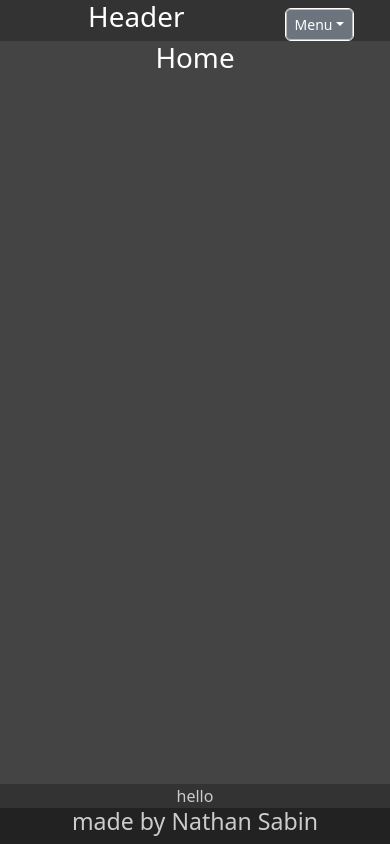
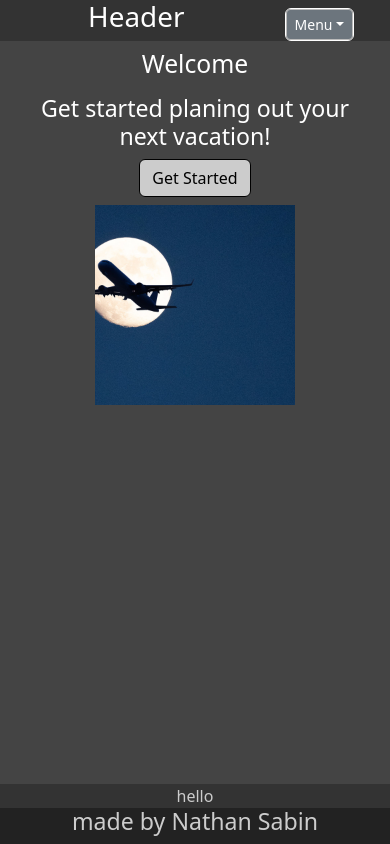
Before and after one commit to nathansabin/travel-web-app, a React (Create React App) app in the folder client/: page /home in a window 390 px wide. Built offline with nearby package versions, Linux system fonts and the light colour scheme.

Commit message:
added basic home page

```diff
--- a/client/src/components/App.js
+++ b/client/src/components/App.js
@@ -5,10 +5,7 @@ import Header from './header';
 import Footer from './footer';
 import {
   Home,
-  Login,
-  Buy,
-  Sell,
-  History
+  Login
 } from "../pages";
 
 
@@ -26,18 +23,6 @@ function App() {
               path="/home"
               element={<Home/>}
             />
-            <Route
-              path="/buy"
-              element={<Buy/>}
-            />
-            <Route
-              path="/sell"
-              element={<Sell/>}
-            />
-            <Route
-              path="/history"
-              element={<History/>}
-            />
           </Routes>
         </Router>
       <Footer />
--- a/client/src/components/header/header.css
+++ b/client/src/components/header/header.css
@@ -1,6 +1,5 @@
 .header div{
     background-color: #333333;
-    /* margin-top: 500px; */
 }
 
 .button button {
--- a/client/src/pages/buy/index.js
+++ /dev/null
@@ -1,11 +0,0 @@
-import React from 'react';
-
-function Buy() {
-    return (
-        <div>
-            <h1>Buy</h1>
-        </div>
-    );
-}
-
-export default Buy;
--- a/client/src/pages/history/index.js
+++ /dev/null
@@ -1,11 +0,0 @@
-import React from 'react';
-
-function History() {
-    return (
-        <div>
-            <h1>History</h1>
-        </div>
-    );
-}
-
-export default History;
--- a/client/src/pages/home/home.css
+++ b/client/src/pages/home/home.css
@@ -0,0 +1,45 @@
+.home {
+    width: 80%;
+    margin: 0 auto;
+}
+
+.header {
+    font-weight: 100;
+    color: #ffffff;
+}
+
+.hori {
+    display: flex;
+    flex-direction: row;
+    gap: 8px;
+}
+
+.image {
+    width: 450px;
+    height: 400px;
+    background-color: red;
+}
+
+.bio .btn {
+    background-color: #cccccc;
+    border: 1px solid #000000;
+    color: black;
+}
+
+@media (max-width: 650px) {
+    .image {
+        width: 300px;
+        height: 250px;
+    }
+}
+
+@media (max-width: 400px) {
+    .hori {
+        flex-direction: column;
+    }
+    .image {
+        margin: 0 auto;
+        width: 200px;
+        height: 200px;
+    }
+}
--- a/client/src/pages/home/index.js
+++ b/client/src/pages/home/index.js
@@ -1,9 +1,20 @@
 import React from 'react';
+import './home.css';
+import 'bootstrap/dist/css/bootstrap.css'
+import 'bootstrap/dist/js/bootstrap.bundle.min.js';
+import travel from '../../assets/images/airplane_stock.jpg';
 
 function Home() {
     return (
-        <div>
-            <h1>Home</h1>
+        <div className='home mb-2'>
+            <h2 className='header mt-2 mb-3'>Welcome</h2>
+            <div className='hori'>
+                <nav className='bio'>
+                    <h3>Get started planing out your next vacation!</h3>
+                    <a href="/login"><button className='btn btn-secondary btn-cust'>Get Started</button></a>
+                </nav>
+                <img className='image' src={travel} alt='travel'></img>
+            </div>
         </div>
     );
 }
--- a/client/src/pages/index.js
+++ b/client/src/pages/index.js
@@ -1,13 +1,7 @@
 import Home from "./home";
 import Login from "./login";
-import Buy from "./buy";
-import Sell from "./sell";
-import History from "./history";
 
 export {
     Home,
     Login,
-    Buy,
-    Sell,
-    History
 }
--- a/client/src/pages/sell/index.js
+++ /dev/null
@@ -1,11 +0,0 @@
-import React from 'react';
-
-function Sell() {
-    return (
-        <div>
-            <h1>Sell</h1>
-        </div>
-    );
-}
-
-export default Sell;
```
Also changed, not shown: client/src/assets/images/airplane_stock.jpg (added), client/src/pages/buy/home.css (deleted), client/src/pages/history/history.css (deleted), client/src/pages/sell/sell.css (deleted).
